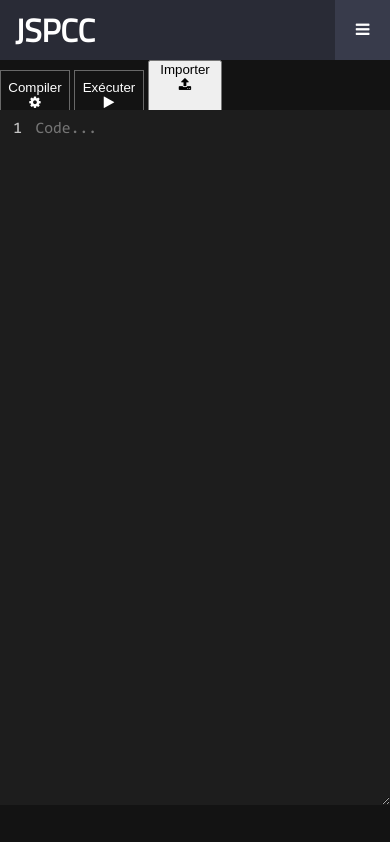
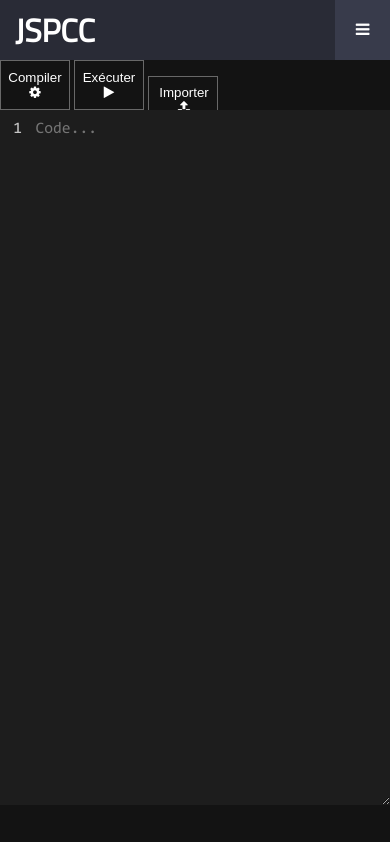
Before and after one commit to ZaPuncakeu/JSPCC, a plain HTML site: page fr/editor.html in a window 390 px wide. Drawn offline with nearby package versions, Linux system fonts and the light colour scheme.

Commit message:
Minor UI bugs fixed

```diff
--- a/css/algo.css
+++ b/css/algo.css
@@ -267,7 +267,7 @@ body
         height: 80vh;
     }
 
-    .parsebtn-mobile,.execbtn-mobile
+    .parsebtn-mobile,.execbtn-mobile, .uploadbtn-mobile
     {
         width: 70px;
         height: 50px;
@@ -278,6 +278,13 @@ body
         user-select: none;
         outline: none;
         cursor: pointer;
+    }
+
+    .uploadbtn-mobile
+    {
+        padding-top: 8px;
+        position: relative;
+        top: 2.5px;
     }
 
     .btns-tools
@@ -300,6 +307,25 @@ body
         cursor: pointer;
     }
 
+    .uploadbtn-mobile > *
+    {
+        position: absolute;
+        width: 70px;
+        height: 50px;
+        top: 0;
+        left: 0;
+    }
+
+    .uploadbtn-mobile > div
+    {
+        position: absolute;
+        width: 70px;
+        height: 50px;
+        top: 8px;
+        left: 0;
+        cursor: pointer;
+    }
+
     .line_num
     {
         width: 10%;
```
Also changed, not shown: css/main.css (line endings or trailing spaces).
